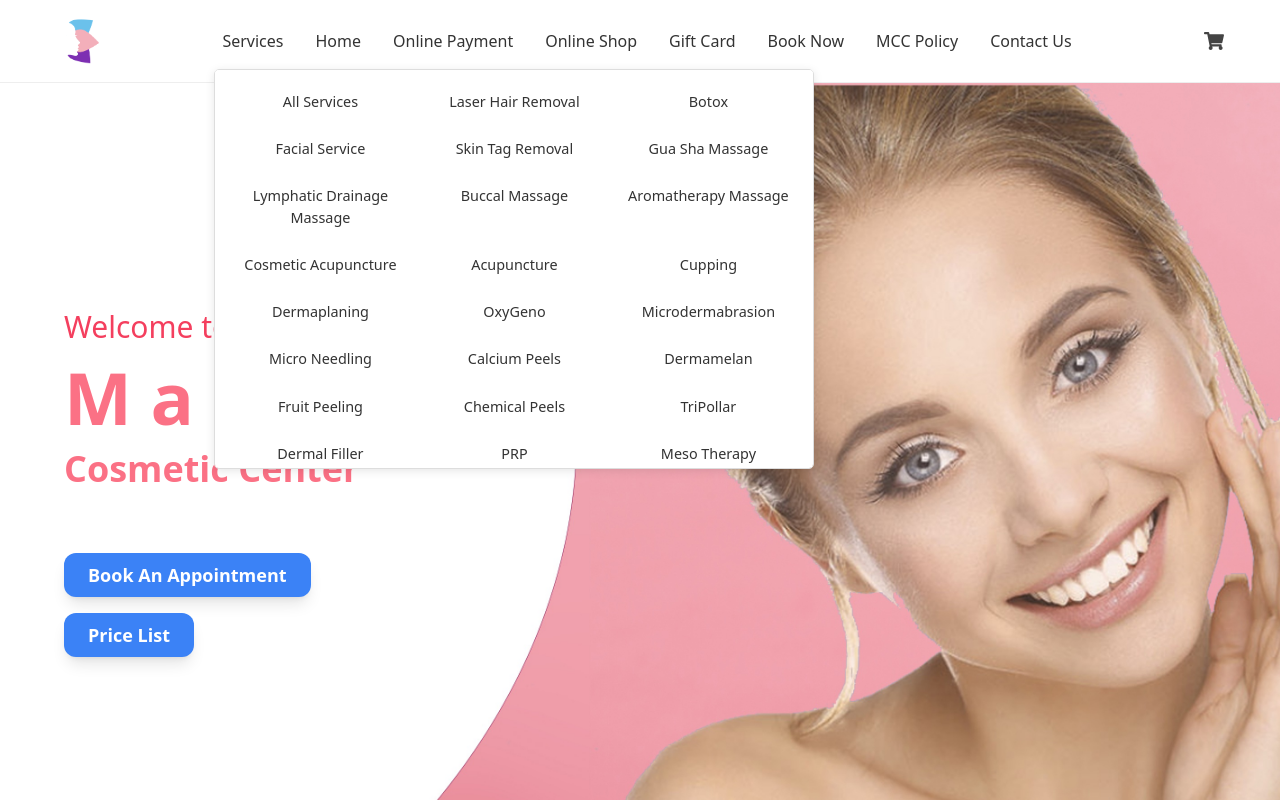
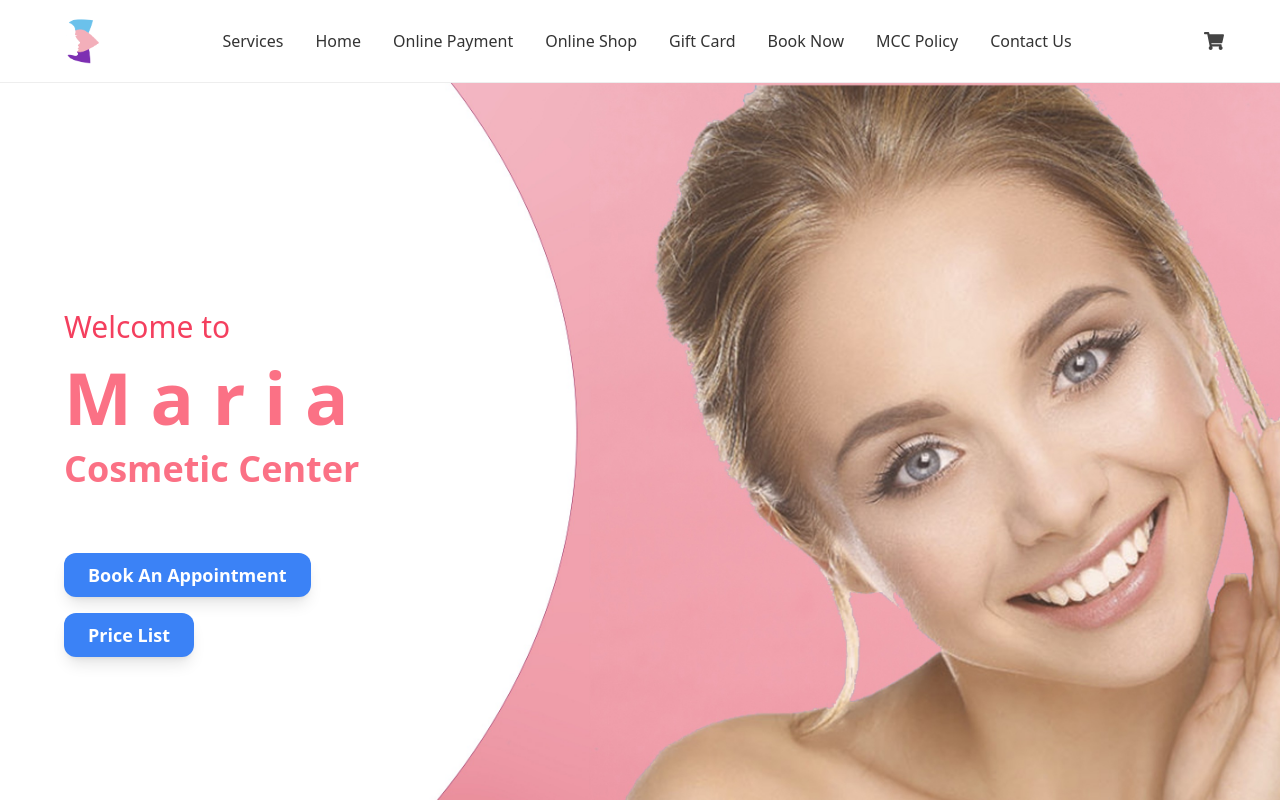
Before and after one commit to shekoofehheidari/cosmeticcenter, a React (Create React App) app: page / in a window 1280 px wide. Shown: the top 800 px of the page. Built offline with nearby package versions, Linux system fonts and the light colour scheme.

Commit message:
edit menu

```diff
--- a/package.json
+++ b/package.json
@@ -8,6 +8,7 @@
     "@testing-library/react": "^16.3.0",
     "@testing-library/user-event": "^13.5.0",
     "autoprefixer": "^10.4.21",
+    "bootstrap": "^5.3.7",
     "framer-motion": "^12.15.0",
     "lucide-react": "^0.511.0",
     "postcss": "^8.5.3",
--- a/src/App.js
+++ b/src/App.js
@@ -2,6 +2,7 @@ import React from "react";
 import { BrowserRouter, Routes, Route } from "react-router-dom";
 import "./App.css";
 import servicesRoutes from "./routes/servicesRoutes";
+
 
 // Layout components
 import Navbar from "./components/navbar/Navbar";
--- a/src/components/navbar/Navbar.jsx
+++ b/src/components/navbar/Navbar.jsx
@@ -39,29 +39,28 @@ const Navbar = () => {
     { name: "Cupping", path: "/services/cupping" },
     { name: "Dermaplaning", path: "/services/dermaplaning" },
     { name: "OxyGeno", path: "/services/oxygeno" },
-    { name: "Microdermabrasion", path: "/services/Microdermabrasion" },
-    { name: "Micro Needling", path: "/services/MicroNeedling" },
-    { name: "Calcium Peels", path: "/services/CalciumPeels" },
-    { name: "Dermamelan", path: "/services/Dermamelan" },
-    { name: "Fruit Peeling", path: "/services/Fruitpeeling" },
-    { name: "Chemical Peels", path: "/services/ChemicalPeels" },
-    { name: "TriPollar", path: "/services/TriPollar" },
-    { name: "Dermal Filler", path: "/services/DermalFiller" },
-    { name: "PRP", path: "/services/Prp" },
-    { name: "Meso Therapy", path: "/services/MesoTherapy" },
-    { name: "Eyelash Lift", path: "/services/EyelashLift" },
-    { name: "OxyPods", path: "/services/OxyPods" },
+    { name: "Microdermabrasion", path: "/services/microdermabrasion" },
+    { name: "Micro Needling", path: "/services/microneedling" },
+    { name: "Calcium Peels", path: "/services/calciumpeels" },
+    { name: "Dermamelan", path: "/services/dermamelan" },
+    { name: "Fruit Peeling", path: "/services/fruitpeeling" },
+    { name: "Chemical Peels", path: "/services/chemicalpeels" },
+    { name: "TriPollar", path: "/services/tripollar" },
+    { name: "Dermal Filler", path: "/services/dermalfiller" },
+    { name: "PRP", path: "/services/prp" },
+    { name: "Meso Therapy", path: "/services/mesotherapy" },
+    { name: "Eyelash Lift", path: "/services/eyelashlift" },
+    { name: "OxyPods", path: "/services/oxypods" },
   ];
 
   const getActiveClass = (path) => {
     const [base, hash] = path.split("#");
-    const currentPath = location.pathname;
-    const currentHash = location.hash;
-    const matchPath = currentPath === base;
-    const matchHash = hash ? currentHash === `#${hash}` : true;
+    const matchPath = location.pathname === base;
+    const matchHash = hash ? location.hash === `#${hash}` : true;
     return matchPath && matchHash ? "active-link" : "";
   };
 
+  // Close dropdown if clicking outside
   useEffect(() => {
     const handleClickOutside = (event) => {
       if (dropdownRef.current && !dropdownRef.current.contains(event.target)) {
@@ -73,6 +72,12 @@ const Navbar = () => {
       document.removeEventListener("mousedown", handleClickOutside);
     };
   }, []);
+
+  // Close dropdown when route changes
+  useEffect(() => {
+    setDropdownOpen(false);
+    setIsOpen(false);
+  }, [location]);
 
   return (
     <nav className="navbar">
--- a/src/components/navbar/navbar.css
+++ b/src/components/navbar/navbar.css
@@ -1,12 +1,14 @@
+/* ===== Navbar Wrapper ===== */
 .navbar {
   width: 100%;
-  background-color: white;
+  background-color: #fff;
   border-bottom: 1px solid #eee;
   position: sticky;
   top: 0;
   z-index: 100;
 }
 
+/* ===== Navbar Container ===== */
 .navbar-container {
   max-width: 1200px;
   margin: 0 auto;
@@ -16,32 +18,39 @@
   justify-content: space-between;
 }
 
+/* ===== Logo ===== */
 .logo img {
   height: 50px;
 }
 
+/* ===== Desktop Menu ===== */
 .desktop-menu {
   display: flex;
   align-items: center;
   gap: 1rem;
 }
 
+/* Menu items and dropdown button shared styles */
 .menu-item,
 .dropdown-button {
   background: none;
   border: none;
-  cursor: pointer;
   font-size: 1rem;
   color: #333;
+  cursor: pointer;
   text-decoration: none;
   padding: 0.5rem;
+  transition: color 0.2s ease;
 }
 
 .menu-item:hover,
-.dropdown-button:hover {
+.dropdown-button:hover,
+.menu-item:focus-visible,
+.dropdown-button:focus-visible {
   color: #007bff;
 }
 
+/* ===== Dropdown Styles ===== */
 .dropdown {
   position: relative;
 }
@@ -51,16 +60,16 @@
   position: absolute;
   top: 100%;
   left: 0;
-  background: white;
+  margin-top: 0.5rem;
+  background: #fff;
   border: 1px solid #ddd;
   border-radius: 5px;
   z-index: 999;
-  margin-top: 0.5rem;
 }
 
-/* 3-column layout for services */
-.multi-column {
-  display: grid;
+/* Multi-column layout for service links */
+.dropdown-menu.multi-column {
+  display: none;
   grid-template-columns: repeat(3, 1fr);
   width: 600px;
   max-height: 400px;
@@ -70,31 +79,34 @@
   box-shadow: 0 2px 10px rgba(0, 0, 0, 0.1);
 }
 
-.dropdown-item {
-  color: #333;
-  text-decoration: none;
-  font-size: 0.9rem;
-  padding: 0.3rem 0.5rem;
-  border-radius: 4px;
-}
-
-.dropdown-item:hover {
-  background-color: #f0f0f0;
-}
-
+/* Show dropdown when triggered */
 .dropdown-menu.show {
   display: grid;
 }
 
-/* Cart icon */
+.dropdown-item {
+  font-size: 0.9rem;
+  padding: 0.3rem 0.5rem;
+  color: #333;
+  text-decoration: none;
+  border-radius: 4px;
+  transition: background 0.2s ease;
+}
+
+.dropdown-item:hover,
+.dropdown-item:focus-visible {
+  background-color: #f0f0f0;
+}
+
+/* ===== Cart Icon ===== */
 .cart-icon {
   font-size: 20px;
+  color: #444;
   cursor: pointer;
-  color: #444;
   margin-left: 1rem;
 }
 
-/* Mobile styles */
+/* ===== Mobile Menu Toggle Button ===== */
 .mobile-toggle {
   display: none;
   background: none;
@@ -102,11 +114,13 @@
   cursor: pointer;
 }
 
+/* ===== Mobile Menu ===== */
 .mobile-menu {
   display: none;
   flex-direction: column;
-  background-color: white;
+  background-color: #fff;
   padding: 1rem;
+  border-top: 1px solid #eee;
 }
 
 .mobile-section {
@@ -115,16 +129,18 @@
 }
 
 .mobile-item {
+  padding: 0.5rem 0;
+  text-decoration: none;
   color: #333;
-  text-decoration: none;
-  padding: 0.5rem 0;
+  transition: background 0.2s ease;
 }
 
-.mobile-item:hover {
+.mobile-item:hover,
+.mobile-item:focus-visible {
   background-color: #f8f8f8;
 }
 
-/* Responsive */
+/* ===== Responsive ===== */
 @media screen and (max-width: 768px) {
   .desktop-menu {
     display: none;
```
Also changed, not shown: 1 other file (tests, documents, lock files or other folders).
